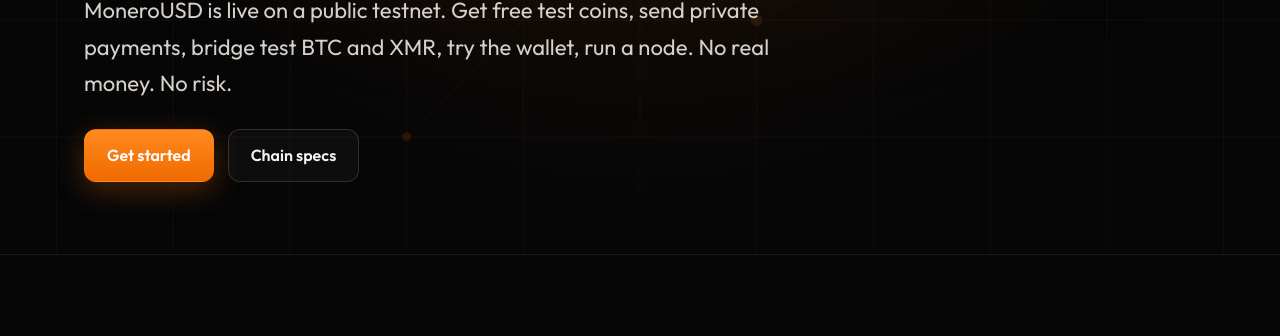
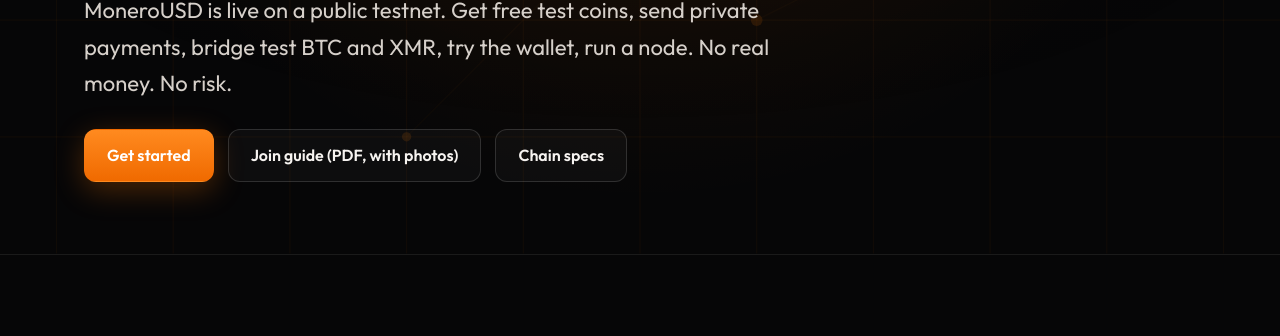
Before and after one commit to casdevmonero/monerousd-org-site, a plain HTML site: page testnet.html in a window 1280 px wide. Shown: the part 397-733 px from the top of the page. Drawn offline with Linux system fonts and the light colour scheme.

Commit message:
Testnet page: a downloadable join guide with photos at the top

```diff
--- a/testnet.html
+++ b/testnet.html
@@ -130,6 +130,7 @@ kbd{font:600 12.5px JBM,monospace;background:rgba(255,255,255,.08);border:1px so
     <p class="lead">MoneroUSD is live on a public testnet. Get free test coins, send private payments, bridge test BTC and XMR, try the wallet, run a node. No real money. No risk.</p>
     <div class="ctas" style="margin-top:28px">
       <a class="btn btn-p" href="#join">Get started</a>
+      <a class="btn btn-g" href="MoneroUSD-Testnet-Join-Guide.pdf" download>Join guide (PDF, with photos)</a>
       <a class="btn btn-g" href="#specs">Chain specs</a>
     </div>
   </div>
```
Also changed, not shown: 1 other file.
